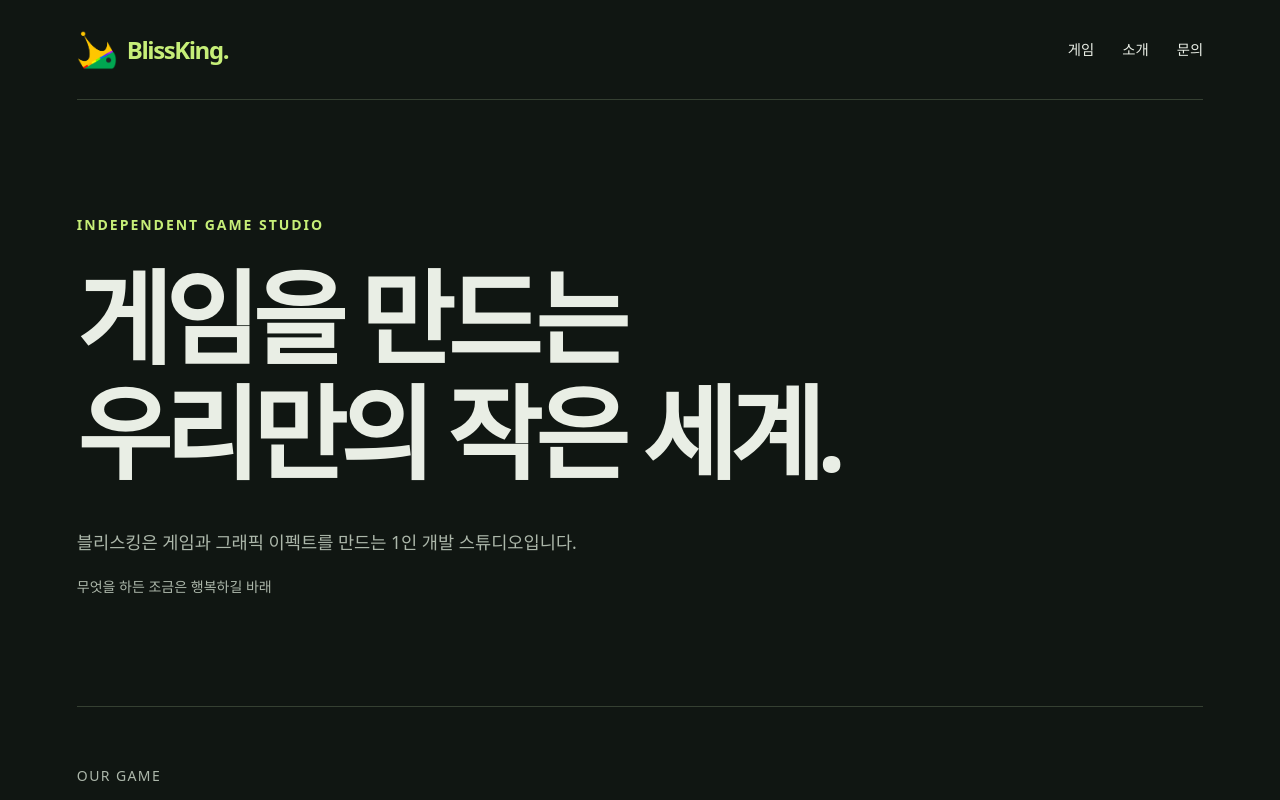
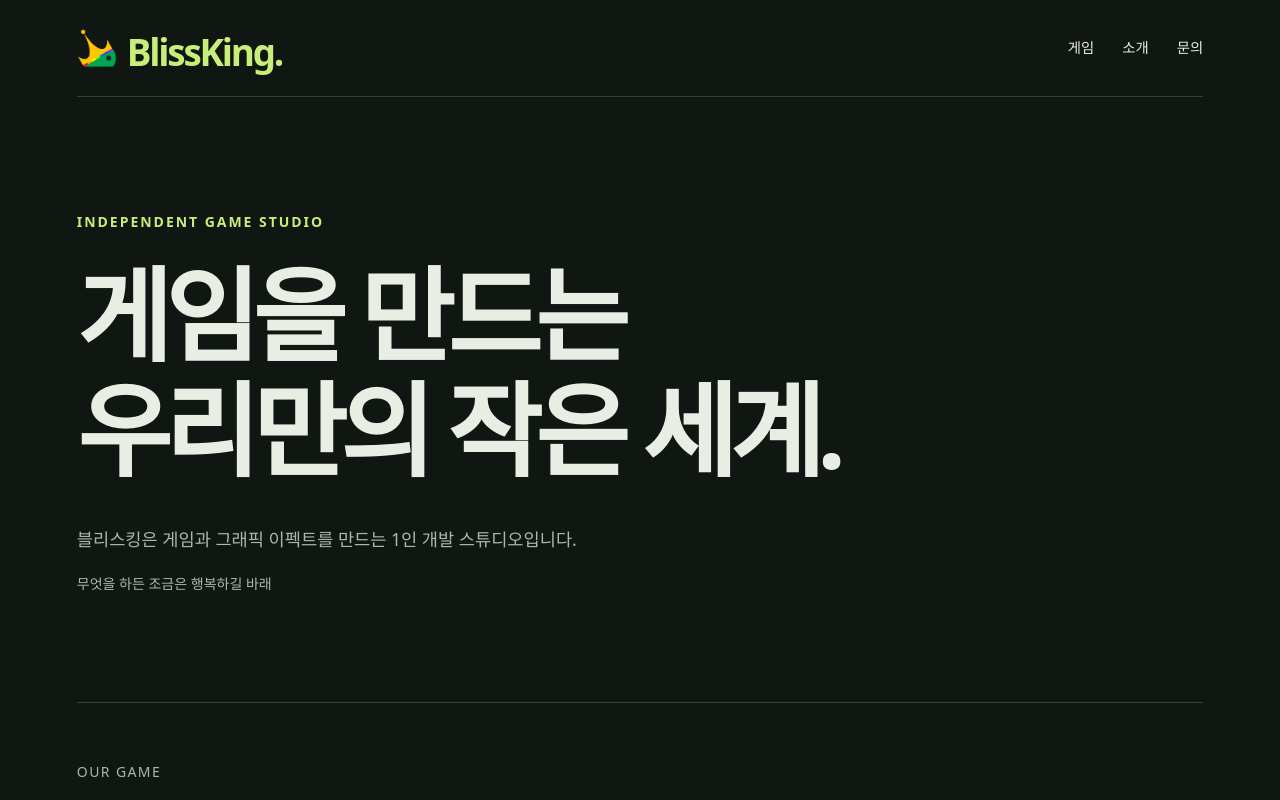
Before and after one commit to BlissKingGames/blisskinggames.github.io, a plain HTML site: page index.html in a window 1280 px wide. Shown: the top 800 px of the page. Drawn offline with Linux system fonts and the light colour scheme.

Commit message:
회사명 폰트 크기 수정

```diff
--- a/index.html
+++ b/index.html
@@ -18,10 +18,12 @@
     .wrap { width: min(1160px, 88%); margin-inline: auto; }
     header { display: flex; align-items: center; justify-content: space-between; gap: 24px; padding-block: 28px; border-bottom: 1px solid var(--line); }
     /* 2026-11-22: 기존 브랜드명 옆에 CI를 표시하고 작은 모토를 추가. */
-    .brand { display: inline-flex; align-items: center; gap: 10px; font-size: 1.5rem; font-weight: 800; letter-spacing: -.06em; text-decoration: none; }
+    /* 2026-11-23: 회사명을 약 두 배로 확대하고 CI 하단에 정렬. */
+    .brand { display: inline-flex; align-items: flex-end; gap: 10px; font-size: 2.3rem; font-weight: 800; letter-spacing: -.06em; text-decoration: none; }
     .brand-logo { width: 40px; height: 40px; object-fit: contain; flex-shrink: 0; }
     .motto { margin: 16px 0 0; color: var(--muted); font-size: .875rem; word-break: keep-all; }
-    .brand span { color: var(--accent); }
+    /* 2026-11-23: 글꼴 하단 여백을 보정해 글자와 CI의 시각적 하단을 맞춤. */
+    .brand span { color: var(--accent); line-height: 1; transform: translateY(.08em); }
     nav { display: flex; gap: 28px; }
     nav a { font-size: .9rem; text-decoration: none; }
     .hero { padding-block: 112px 106px; }
```
